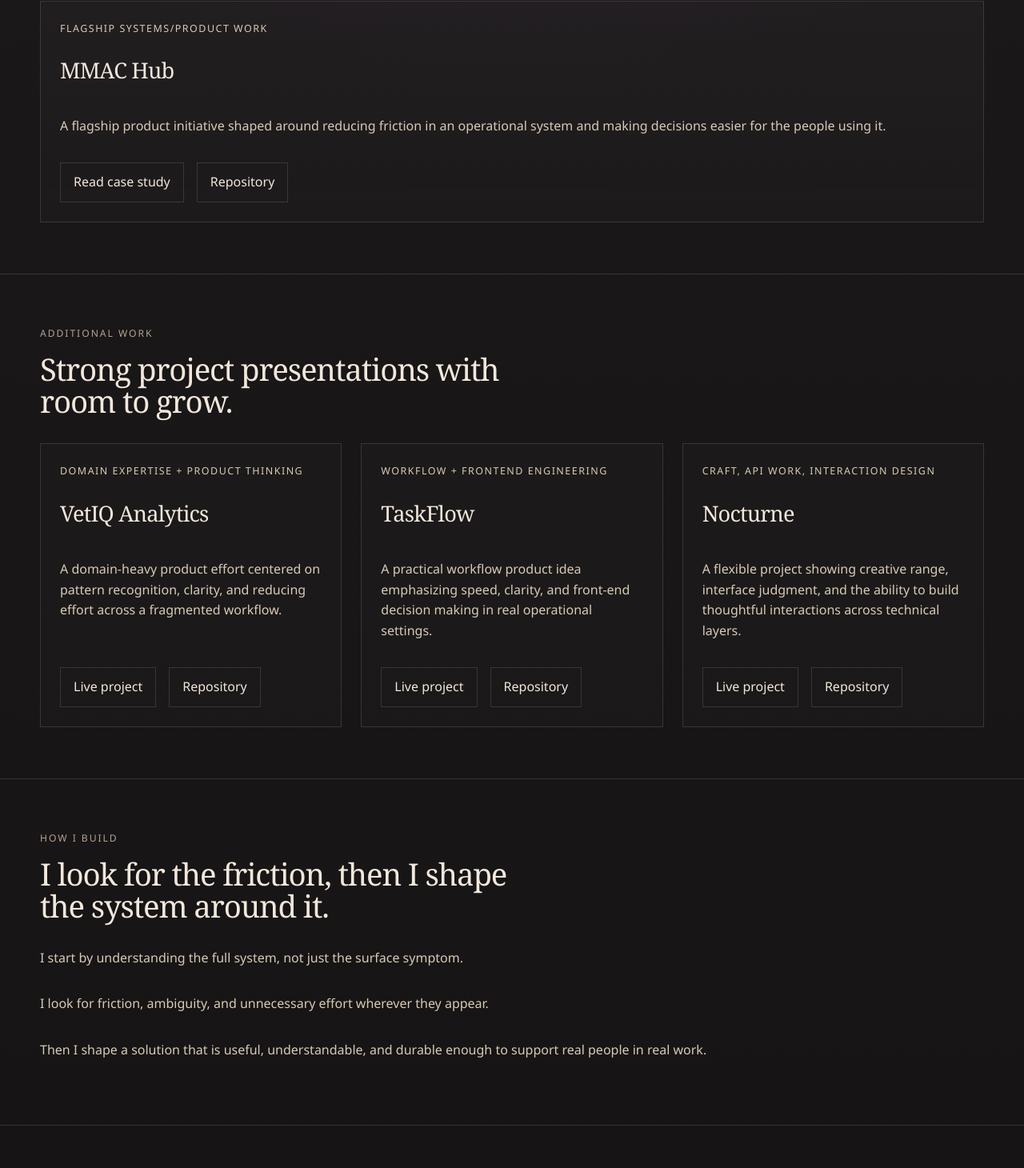
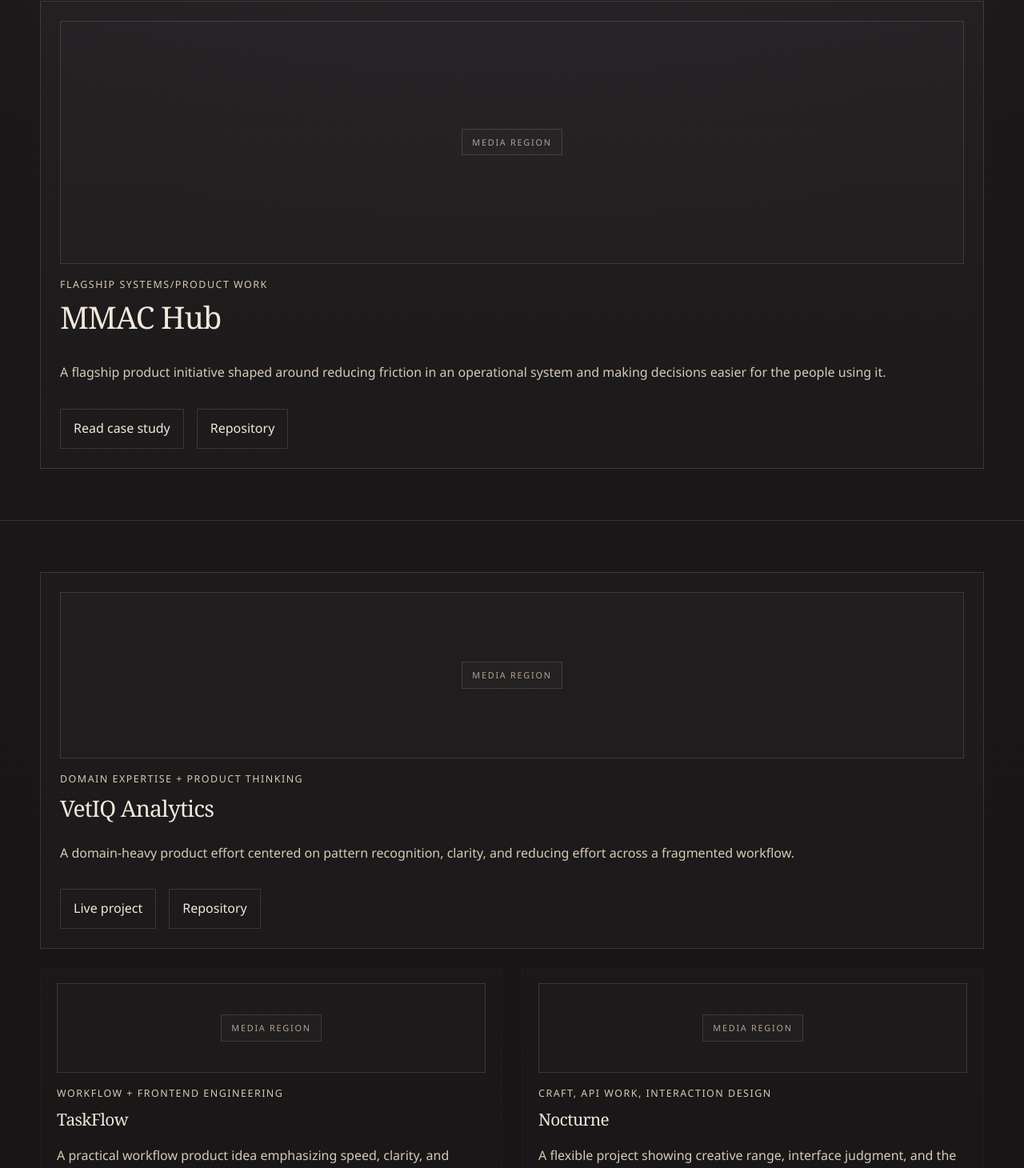
Before and after one commit to tracycrossrvt-gif/dev-portfolio, a React (Vite) app: page / in a window 1280 px wide. Shown: the part 992-2452 px from the top of the page at 80% size. Built offline with nearby package versions, Linux system fonts and the light colour scheme.

Commit message:
build editorial project hierarchy

```diff
--- a/src/App.css
+++ b/src/App.css
@@ -224,7 +224,7 @@
 }
 
 .secondary-grid {
-  grid-template-columns: repeat(3, minmax(0, 1fr));
+  grid-template-columns: repeat(2, minmax(0, 1fr));
 }
 
 .project-card {
@@ -239,6 +239,18 @@
 .project-card-featured {
   grid-column: span 2;
   background: linear-gradient(180deg, rgba(126, 107, 139, 0.08), rgba(255, 255, 255, 0.01));
+  padding: clamp(1.5rem, 1.8vw, 2.25rem);
+}
+
+.project-card-secondary {
+  grid-column: span 2;
+  background: rgba(255, 255, 255, 0.014);
+}
+
+.project-card-supporting {
+  padding: 1.1rem 1.25rem;
+  background: rgba(255, 255, 255, 0.008);
+  border-color: rgba(255, 255, 255, 0.02);
 }
 
 .project-meta {
@@ -248,8 +260,56 @@
   text-transform: uppercase;
 }
 
+.project-media {
+  display: flex;
+  align-items: center;
+  justify-content: center;
+  min-height: 8.25rem;
+  border: 1px solid var(--border);
+  background: rgba(255, 255, 255, 0.01);
+  color: var(--muted);
+  text-transform: uppercase;
+  letter-spacing: 0.16em;
+  font-size: 0.68rem;
+}
+
+.project-media-label {
+  display: inline-flex;
+  align-items: center;
+  justify-content: center;
+  min-height: 2rem;
+  padding: 0.45rem 0.75rem;
+  border: 1px solid var(--border);
+  background: rgba(255, 255, 255, 0.015);
+}
+
+.project-card-featured .project-media {
+  min-height: 19rem;
+}
+
+.project-card-secondary .project-media {
+  min-height: 13rem;
+}
+
+.project-card-supporting .project-media {
+  min-height: 7rem;
+}
+
 .project-card h3 {
   font-size: 1.7rem;
+}
+
+.project-card-featured h3 {
+  font-size: clamp(2.1rem, 3vw, 3rem);
+  line-height: 0.96;
+}
+
+.project-card-secondary h3 {
+  font-size: clamp(1.5rem, 2.2vw, 2.1rem);
+}
+
+.project-card-supporting h3 {
+  font-size: 1.3rem;
 }
 
 .project-card p {
@@ -261,6 +321,10 @@
   flex-wrap: wrap;
   gap: 1rem;
   margin-top: auto;
+}
+
+.project-card-supporting .project-links {
+  gap: 0.75rem;
 }
 
 .project-links a,
@@ -389,7 +453,9 @@
       );
   }
 
-  .project-card-featured {
+  .project-card-featured,
+  .project-card-secondary,
+  .project-card-supporting {
     grid-column: auto;
   }
 
--- a/src/components/pages/HomePage.jsx
+++ b/src/components/pages/HomePage.jsx
@@ -72,9 +72,14 @@ function HomePage() {
           <div className="project-grid">
             {featuredProjects.map((project) => (
               <article key={project.slug} className="project-card project-card-featured">
+                <div className="project-media" aria-hidden="true">
+                  <span className="project-media-label">Media region</span>
+                </div>
+                <div className="project-body">
                   <p className="project-meta">{project.label}</p>
                   <h3>{project.title}</h3>
                   <p>{project.previewBlurb}</p>
+                </div>
                 <div className="project-links">
                   {project.caseStudyPath ? (
                     <Link to={project.caseStudyPath}>Read case study</Link>
@@ -91,17 +96,20 @@ function HomePage() {
 
       <section className="page-section">
         <div className="container">
-          <div className="section-intro">
-            <p className="eyebrow">Additional work</p>
-            <h2>Strong project presentations with room to grow.</h2>
+          <div className="project-grid secondary-grid">
+            {secondaryProjects.map((project, index) => (
+              <article
+                key={project.slug}
+                className={index === 0 ? 'project-card project-card-secondary' : 'project-card project-card-supporting'}
+              >
+                <div className="project-media" aria-hidden="true">
+                  <span className="project-media-label">Media region</span>
                 </div>
-
-          <div className="project-grid secondary-grid">
-            {secondaryProjects.map((project) => (
-              <article key={project.slug} className="project-card">
+                <div className="project-body">
                   <p className="project-meta">{project.label}</p>
                   <h3>{project.title}</h3>
                   <p>{project.previewBlurb}</p>
+                </div>
                 <div className="project-links">
                   <a href={project.liveUrl}>Live project</a>
                   <a href={project.repoUrl}>Repository</a>
```
Lines whose indentation alone changed are shown as unchanged.
